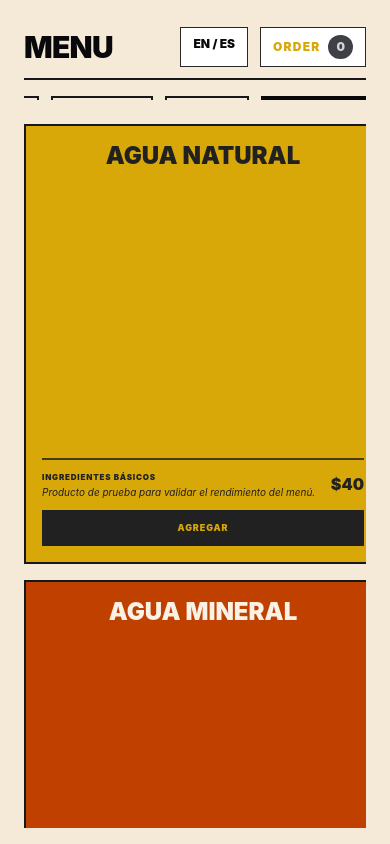
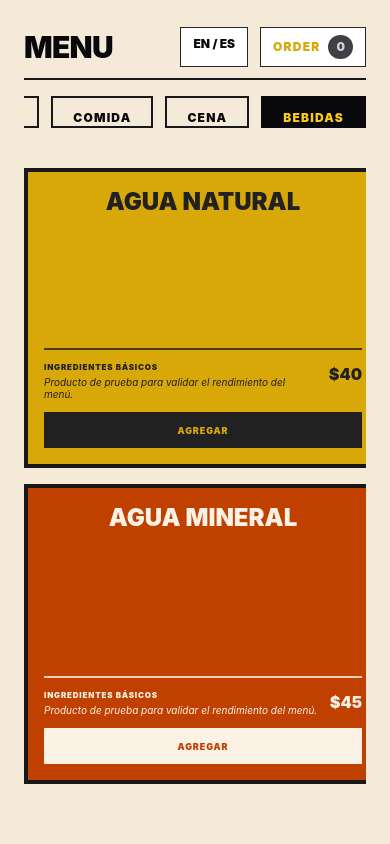
Before and after one commit to AdrianRG73/restMenus, a React Native app: screen / in a window 390 px wide. Both pictures are taken after a click on the element "BEBIDAS". Built offline with nearby package versions, Linux system fonts and the light colour scheme.

Commit message:
Correcion del slider horizontal, orden de los botones de carrito y comenbtarios

```diff
--- a/src/components/menu/MenuGrid.js
+++ b/src/components/menu/MenuGrid.js
@@ -1,55 +1,58 @@
+import { useMemo } from "react";
 import { FlatList, View } from "react-native";
+
 import ProductCard from "./ProductCard";
+
+const PRODUCTS_PER_COLUMN = 2;
+
+function groupProductsByColumn(products, itemsPerColumn) {
+  const groupedProducts = [];
+
+  for (let index = 0; index < products.length; index += itemsPerColumn) {
+    groupedProducts.push(products.slice(index, index + itemsPerColumn));
+  }
+
+  return groupedProducts;
+}
 
 export default function MenuGrid({
   products,
-  columns,
   cardWidth,
   cardHeight,
+  gap,
   onAddToOrder,
 }) {
+  const productColumns = useMemo(() => {
+    return groupProductsByColumn(products, PRODUCTS_PER_COLUMN);
+  }, [products]);
+
   return (
-    // Renderizar un FlatList para mostrar los productos en un grid con el número de columnas especificado
     <FlatList
-      data={products}
-      keyExtractor={(item) => item.id}
-      numColumns={columns}
+      horizontal
+      data={productColumns}
+      keyExtractor={(productColumn) =>
+        productColumn.map((product) => product.id).join("-")
+      }
+      showsHorizontalScrollIndicator={false}
       showsVerticalScrollIndicator={false}
-      initialNumToRender={6} // Renderizar inicialmente 6 elementos
-      maxToRenderPerBatch={6} // Renderizar un máximo de 6 elementos por lote
-      updateCellsBatchingPeriod={50} // Actualizar las celdas cada 50 ms
-      windowSize={5} // Mantener 5 ventanas de elementos renderizados
-      removeClippedSubviews={true} // Eliminar sub-vistas recortadas
-
-      // Estilos para el contenedor del FlatList y las columnas del grid
+      className="flex-1"
       contentContainerStyle={{
         paddingTop: 24,
         paddingBottom: 24,
+        paddingRight: 32,
       }}
-      // Estilos para el contenedor de cada fila del grid, agregando un espacio entre columnas si hay más de una columna
-      columnWrapperStyle={
-        columns > 1
-          ? {
-              gap: 16,
-            }
-          : undefined
-      }
-      // Renderizar cada producto como un ProductCard dentro de un contenedor con el tamaño especificado
-      renderItem={({ item }) => (
-        <View
-          style={{
-            width: cardWidth,
-            height: cardHeight,
-            marginBottom: 16,
-          }}
-        >
-          {/* Renderizar el ProductCard con el producto, tamaño y función para agregar al pedido */}
-          <ProductCard
-            product={item}
-            width={cardWidth}
-            height={cardHeight}
-            onAddToOrder={onAddToOrder}
-          />
+      ItemSeparatorComponent={() => <View style={{ width: gap }} />}
+      renderItem={({ item: productColumn }) => (
+        <View style={{ width: cardWidth, gap }}>
+          {productColumn.map((product) => (
+            <ProductCard
+              key={product.id}
+              product={product}
+              width={cardWidth}
+              height={cardHeight}
+              onAddToOrder={onAddToOrder}
+            />
+          ))}
         </View>
       )}
     />
--- a/src/components/menu/MenuScreen.js
+++ b/src/components/menu/MenuScreen.js
@@ -26,12 +26,10 @@ export default function MenuScreen() {
   const [isOrderOpen, setIsOrderOpen] = useState(false);
 
   const {
-    isLandscape,
-    isTablet,
     sidebarWidth,
     cardWidth,
+    showSidebar,
     cardHeight,
-    columns,
     gap,
   } = useResponsive();
 
@@ -55,9 +53,6 @@ export default function MenuScreen() {
   const closeOrderModal = useCallback(() => {
     setIsOrderOpen(false);
   }, []);
-
-  // Determinar si se debe mostrar la barra lateral en función del tamaño de la pantalla y la orientación
-  const showSidebar = isTablet && isLandscape;
 
   // Filtrar los productos visibles según la categoría seleccionada
   const visibleProducts = useMemo(() => {
@@ -100,7 +95,6 @@ export default function MenuScreen() {
 
           <MenuGrid
             products={visibleProducts}
-            columns={columns}
             cardWidth={cardWidth}
             cardHeight={cardHeight}
             gap={gap}
--- a/src/components/menu/ProductCard.js
+++ b/src/components/menu/ProductCard.js
@@ -19,7 +19,7 @@ function ProductCard({ product, width, height, onAddToOrder }) { // Calcular la
         overflow: "hidden",
       }}
       // Aplicar clases de estilo condicional según el color de la categoría del producto
-      className={`border-2 border-zinc-900 p-4 ${product.colorClass}`}
+      className={`border-4 border-zinc-900 p-4 ${product.colorClass}`}
     >
       {/* Header */}
       <View className="flex-row justify-between items-start gap-2">
--- a/src/hooks/useResponsive.js
+++ b/src/hooks/useResponsive.js
@@ -1,41 +1,60 @@
 import { useWindowDimensions } from "react-native";
 
-// Obtener dimensiones de la ventana y calcular propiedades de diseño responsivo
+const TABLET_MIN_WIDTH = 768;
+const LARGE_TABLET_MIN_WIDTH = 1100;
+const SIDEBAR_WIDTH = 72;
+
+const GRID_ROWS = 2;
+const HEADER_HEIGHT = 64;
+const CATEGORY_TABS_HEIGHT = 64;
+const CONTENT_VERTICAL_PADDING = 32;
+const GRID_VERTICAL_PADDING = 48;
+
+const MIN_CARD_HEIGHT = 220;
+const MAX_CARD_HEIGHT = 300;
+
+function clamp(value, min, max) {
+  return Math.min(Math.max(value, min), max);
+}
+
 export function useResponsive() {
   const { width, height } = useWindowDimensions();
 
-  // Determinar si el dispositivo está en modo horizontal y si es una tablet
   const isLandscape = width > height;
-  const isTablet = width >= 768;
+  const isTablet = width >= TABLET_MIN_WIDTH;
+  const isLargeTablet = width >= LARGE_TABLET_MIN_WIDTH;
 
-  // Calcular el ancho de la barra lateral basado en si es una tablet y está en modo horizontal
-  const sidebarWidth = isTablet && isLandscape ? 72 : 0;
+  const showSidebar = isTablet && isLandscape;
+  const sidebarWidth = showSidebar ? SIDEBAR_WIDTH : 0;
 
-  // Calcular el padding horizontal del contenido basado en si es una tablet
-  const contentPaddingX = isTablet ? 48 : 32;
-  const gap = 16;
+  const gap = isTablet ? 24 : 16;
 
-  // Calcular el ancho y alto de las tarjetas basados en si es una tablet y el modo de orientación
-  const cardWidth = isTablet ? 260 : width - contentPaddingX;
-  const cardHeight = isLandscape ? 300 : 440;
+  const cardWidth = isLargeTablet ? 260 : isTablet ? 240 : width - 32;
 
-  // Calcular el ancho disponible para las tarjetas después de restar la barra lateral y el padding
-  const availableWidth = width - sidebarWidth - contentPaddingX;
+  const reservedVerticalSpace =
+    HEADER_HEIGHT +
+    CONTENT_VERTICAL_PADDING +
+    GRID_VERTICAL_PADDING +
+    (showSidebar ? 0 : CATEGORY_TABS_HEIGHT);
 
-  // Calcular el número de columnas basado en el ancho disponible y el ancho de la tarjeta
-  const columns = isTablet
-    ? Math.max(1, Math.floor((availableWidth + gap) / (cardWidth + gap)))
-    : 1;
+  const availableGridHeight = height - reservedVerticalSpace;
+
+  const cardHeight = clamp(
+    Math.floor((availableGridHeight - gap) / GRID_ROWS),
+    MIN_CARD_HEIGHT,
+    MAX_CARD_HEIGHT,
+  );
 
   return {
     width,
     height,
     isLandscape,
     isTablet,
+    isLargeTablet,
+    showSidebar,
     sidebarWidth,
     cardWidth,
     cardHeight,
-    columns,
     gap,
   };
 }
```
Also changed, not shown: src/components/OrderBasketModal.js (+309 -189 lines).
